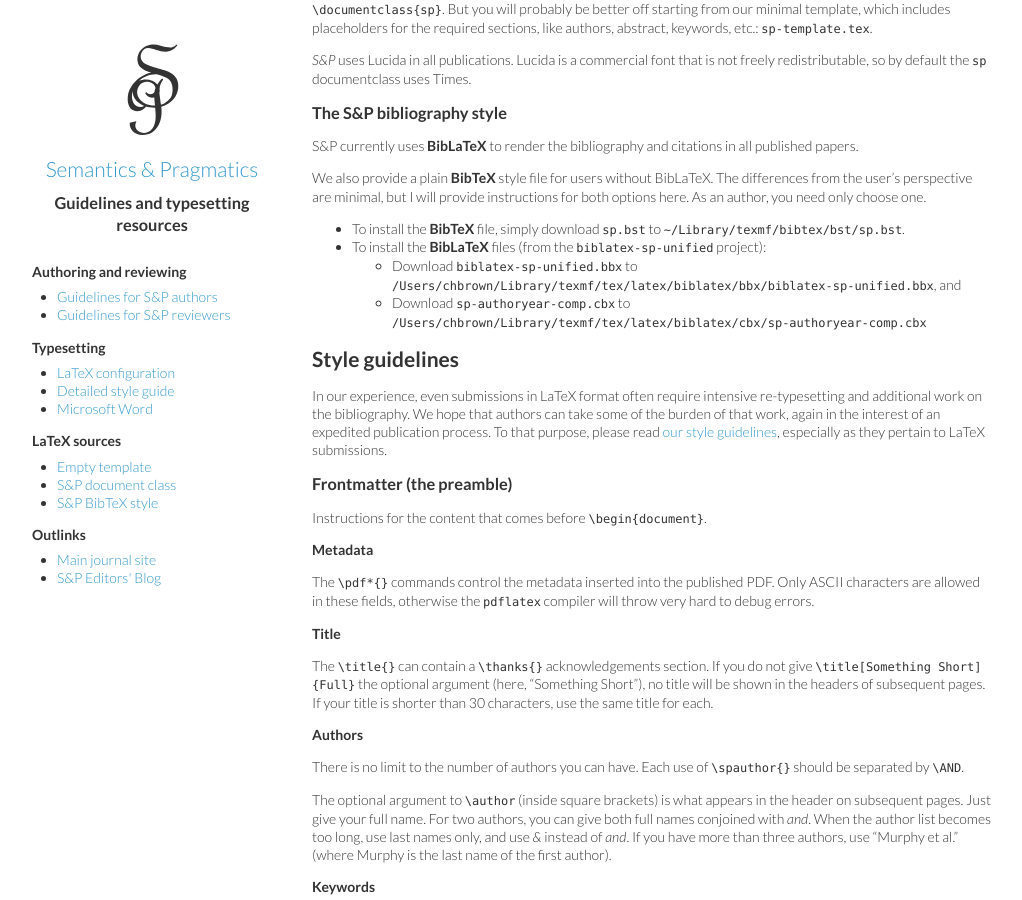
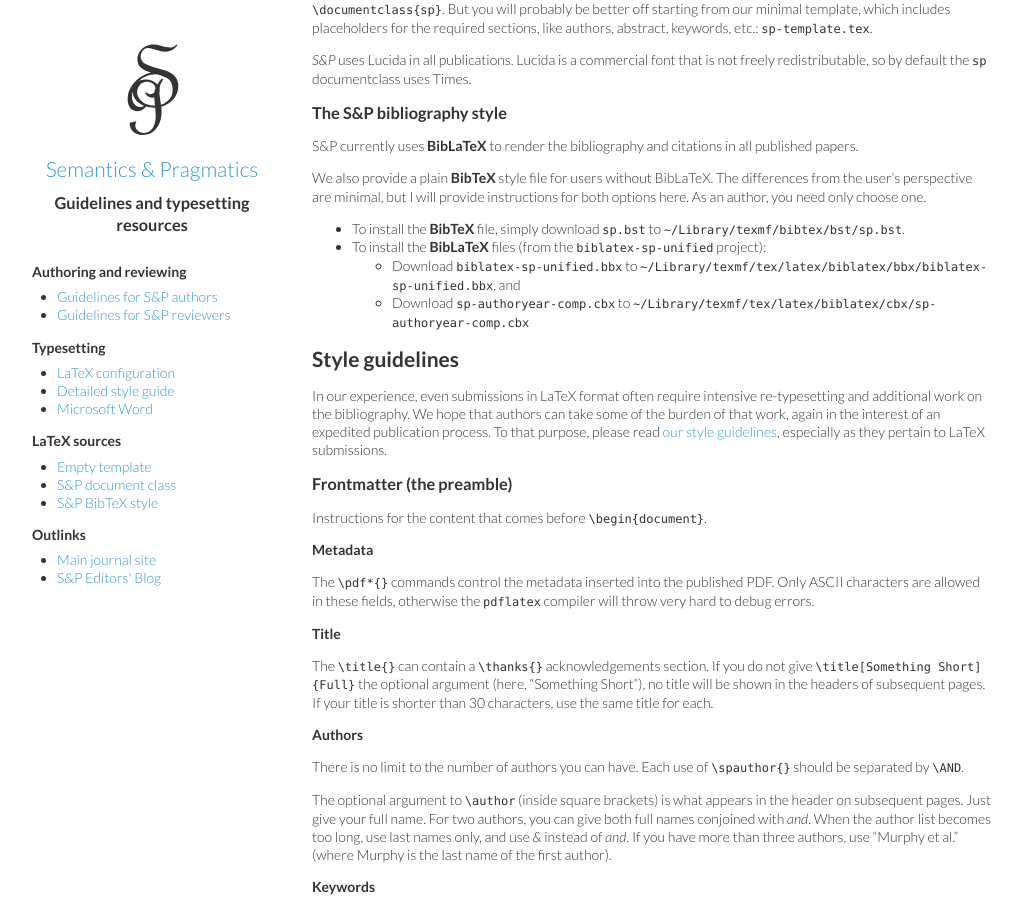
Before and after one commit to semprag/semprag.github.io, a Jekyll site: the page built from basics.md, in a window 1280 px wide and 900 px high, scrolled down 500 px. Shown: the whole window, without its empty margins (8-1030 px from the left). Built offline with Jekyll 4.4.1, drawn with Linux system fonts in a browser that asks for light colours.

Commit message:
Localize absolute paths in BibLaTeX install steps (oops)

```diff
--- a/basics.md
+++ b/basics.md
@@ -30,8 +30,8 @@ We also provide a plain **BibTeX** style file for users without BibLaTeX. The di
 
 - To install the **BibTeX** file, simply download [`sp.bst`](https://raw.githubusercontent.com/semprag/tex/master/sp.bst) to `~/Library/texmf/bibtex/bst/sp.bst`.
 - To install the **BibLaTeX** files (from the [`biblatex-sp-unified`](https://github.com/semprag/biblatex-sp-unified) project):
-  + Download [`biblatex-sp-unified.bbx`](https://raw.githubusercontent.com/semprag/biblatex-sp-unified/master/bbx/biblatex-sp-unified.bbx) to `/Users/chbrown/Library/texmf/tex/latex/biblatex/bbx/biblatex-sp-unified.bbx`, and
-  + Download [`sp-authoryear-comp.cbx`](https://raw.githubusercontent.com/semprag/biblatex-sp-unified/master/cbx/sp-authoryear-comp.cbx) to `/Users/chbrown/Library/texmf/tex/latex/biblatex/cbx/sp-authoryear-comp.cbx`
+  + Download [`biblatex-sp-unified.bbx`](https://raw.githubusercontent.com/semprag/biblatex-sp-unified/master/bbx/biblatex-sp-unified.bbx) to `~/Library/texmf/tex/latex/biblatex/bbx/biblatex-sp-unified.bbx`, and
+  + Download [`sp-authoryear-comp.cbx`](https://raw.githubusercontent.com/semprag/biblatex-sp-unified/master/cbx/sp-authoryear-comp.cbx) to `~/Library/texmf/tex/latex/biblatex/cbx/sp-authoryear-comp.cbx`
 
 
 ## Style guidelines
```
